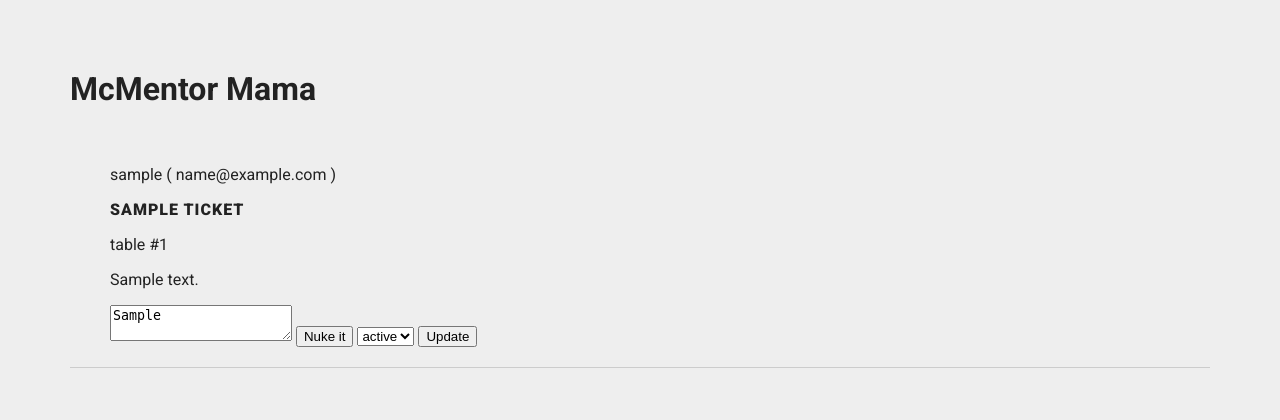
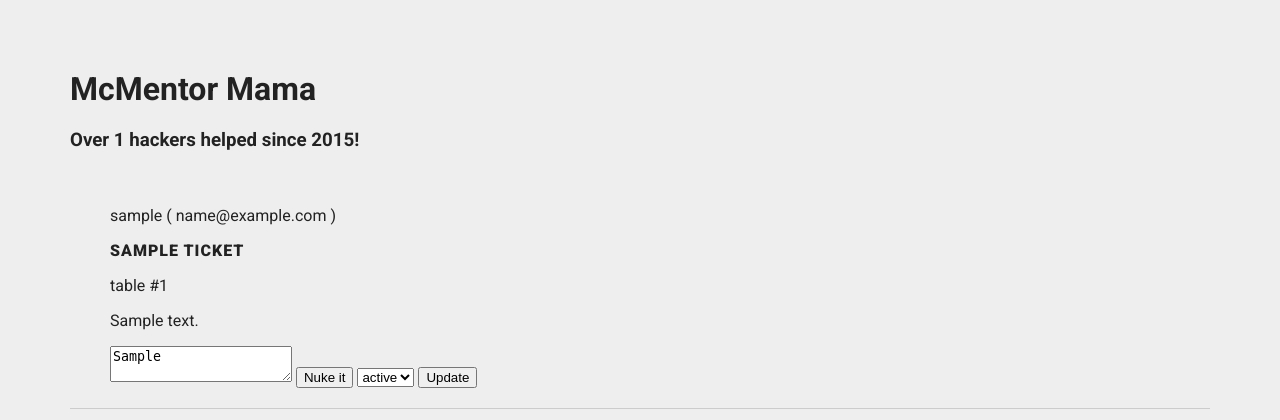
Before and after one commit to tsani/hacksignal, a Flask app: template app/templates/tickets_admin.html in a window 1280 px wide. Shown: the top 420 px of the page. Run offline with Flask 2, Linux system fonts and the light colour scheme; the template is opened without the code that fills it: most values are stand-ins (such as "Sample title", 1, 10 or a date in 2020); data that the repository does not hold is empty; parts of the project's set-up code (start-up, migrations or seed data) failed here and were passed over; some libraries are stand-ins or nearby versions.

Commit message:
add a count of the number of tickets to the admin panel

```diff
--- a/app/templates/tickets_admin.html
+++ b/app/templates/tickets_admin.html
@@ -3,6 +3,8 @@
 {% block contents %}
 
 <h1>McMentor Mama</h1>
+
+<h3>Over {{ tickets|length }} hackers helped since 2015!</h3>
 
     <ul id='tickets-list'>
     {% for ticket in tickets %}
```
